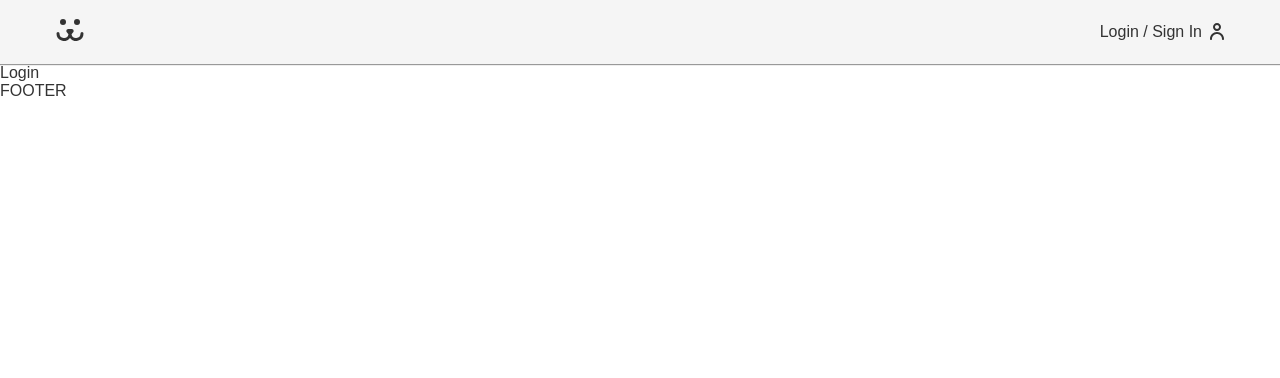
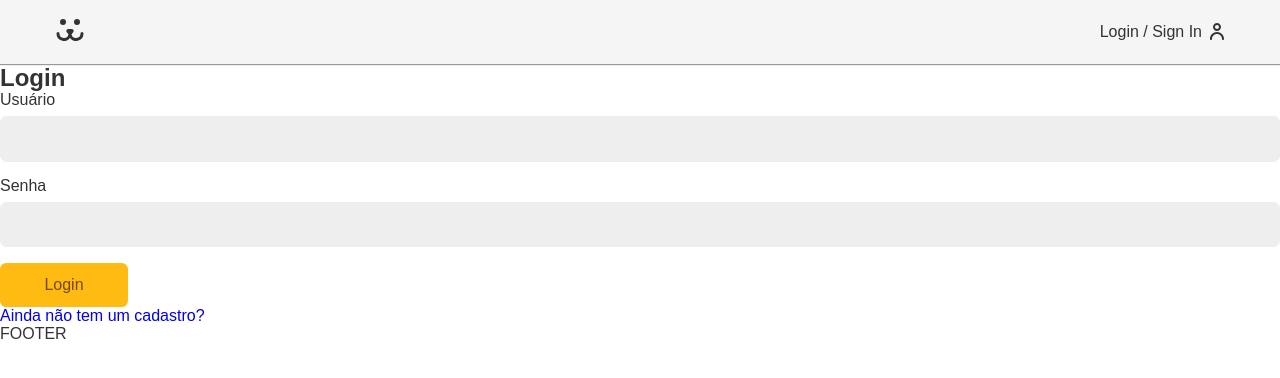
Before and after one commit to mateusfnogueira/picShare-reactJs, a React (Create React App) app: page /login in a window 1280 px wide. Shown: the top 378 px of the page. Built offline with nearby package versions, Linux system fonts and the light colour scheme.

Commit message:
Login funcional com auth

```diff
--- /dev/null
+++ b/src/api.js
@@ -0,0 +1,26 @@
+export const API_URL = "http://apipicshare.local/json";
+
+export function TOKEN_POST(body) {
+  return {
+    url: API_URL + "/jwt-auth/v1/token",
+    options: {
+      method: "POST",
+      headers: {
+        "Content-Type": "application/json",
+      },
+      body: JSON.stringify(body),
+    },
+  };
+}
+
+export function USER_GET(token) {
+  return {
+    url: API_URL + "/api/user",
+    options: {
+      method: "GET",
+      headers: {
+        Authorization: "Bearer" + token,
+      },
+    },
+  };
+}
--- /dev/null
+++ b/src/components/button/Button.jsx
@@ -0,0 +1,12 @@
+import React from "react";
+import styles from "./Button.module.css";
+
+const Button = ({ children, ...props }) => {
+  return (
+    <button {...props} className={styles.button}>
+      {children}
+    </button>
+  );
+};
+
+export default Button;
--- /dev/null
+++ b/src/components/button/Button.module.css
@@ -0,0 +1,24 @@
+.button {
+  font-size: 1rem;
+  font-family: var(--type-first);
+  cursor: pointer;
+  border: none;
+  border-radius: 0.4rem;
+  background: #fb1;
+  color: #764701;
+  min-width: 8rem;
+  padding: 0.8rem 1.2rem;
+  box-sizing: border-box;
+  transition: 0.1s;
+}
+
+.button:hover,
+.button:focus {
+  outline: none;
+  box-shadow: 0 0 0 3px #fea, 0 0 0 4px #fb1;
+}
+
+.button:disabled {
+  opacity: 0.5;
+  cursor: wait;
+}
--- a/src/components/header/Header.jsx
+++ b/src/components/header/Header.jsx
@@ -12,6 +12,7 @@ const Header = () => {
         </Link>
         <Link className={styles.login} to="/login">Login / Sign In</Link>
       </nav>
+      {/* TODO fazer header pos Auth */}
     </header>
   );
 };
--- /dev/null
+++ b/src/components/input/Input.jsx
@@ -0,0 +1,24 @@
+import React from "react";
+import styles from "./Input.module.css";
+
+const Input = ({ label, type, name, value, onChange, error, onBlur }) => {
+  return (
+    <div className={styles.wrapper}>
+      <label htmlFor={name} className={styles.label}>
+        {label}
+      </label>
+      <input
+        id={name}
+        name={name}
+        className={styles.input}
+        type={type}
+        value={value}
+        onChange={onChange}
+        onBlur={onBlur}
+      />
+      {error && <p className={styles.error}>{error}</p>}
+    </div>
+  );
+};
+
+export default Input;
--- /dev/null
+++ b/src/components/input/Input.module.css
@@ -0,0 +1,35 @@
+.wrapper {
+  margin-bottom: 1rem;
+}
+
+.input {
+  border: 1px solid #eee;
+  display: block;
+  width: 100%;
+  font-size: 1rem;
+  padding: 0.8rem;
+  border-radius: 0.4rem;
+  background: #eee;
+  transition: 0.2s;
+}
+
+.input:focus,
+.input:hover {
+  outline: none;
+  border-color: #fb1;
+  background: white;
+  box-shadow: 0 0 0 3px #fea;
+}
+
+.label {
+  display: block;
+  font-size: 1rem;
+  line-height: 1;
+  padding-bottom: 0.5rem;
+}
+
+.error {
+  color: #f31;
+  font-size: 0.875rem;
+  margin-top: 0.25rem;
+}
--- /dev/null
+++ b/src/hooks/useForm.jsx
@@ -0,0 +1,43 @@
+import React from "react";
+
+const types = {
+  email: {
+    regex: /^(([^<>()[\]\\.,;:\s@"]+(\.[^<>()[\]\\.,;:\s@"]+)*)|(".+"))@((\[[0-9]{1,3}\.[0-9]{1,3}\.[0-9]{1,3}\.[0-9]{1,3}\])|(([a-zA-Z\-0-9]+\.)+[a-zA-Z]{2,}))$/,
+    message: "Preencha um email válido",
+  },
+};
+
+const useForm = (type) => {
+  const [value, setValue] = React.useState("");
+  const [error, setError] = React.useState(null);
+
+  function validate(value) {
+    if (type === false) return true;
+    if (value.length === 0) {
+      setError("Preencha um valor.");
+      return false;
+    } else if (types[type] && !types[type].regex.test(value)) {
+      setError(types[type].message);
+      return false;
+    } else {
+      setError(null);
+      return true;
+    }
+  }
+
+  function onChange({ target }) {
+    if (error) validate(target.value);
+    setValue(target.value);
+  }
+
+  return {
+    value,
+    setValue,
+    onChange,
+    error,
+    validate: () => validate(value),
+    onBlur: () => validate(value),
+  };
+};
+
+export default useForm;
--- a/src/pages/login/Login.jsx
+++ b/src/pages/login/Login.jsx
@@ -1,11 +1,31 @@
-import React from 'react';
-import styles from './Login.module.css';
-
+import React from "react";
+import { Route, Switch, useRouteMatch } from "react-router-dom";
+import styles from "./Login.module.css";
+import LoginForm from "./LoginForm";
+import LostPass from "./LostPass";
+import NewUser from "./NewUser";
+import ResetPass from "./ResetPass";
 
 const Login = () => {
-  return <div className={styles.login}>
-    Login
-  </div>
-}
+  let match = useRouteMatch();
+  return (
+    <div className={styles.login}>
+      <Switch>
+        <Route path={`${match.path}/resetPass`}>
+          <ResetPass />
+        </Route>
+        <Route path={`${match.path}/lostPass`}>
+          <LostPass />
+        </Route>
+        <Route path={`${match.path}/newUser`}>
+          <NewUser />
+        </Route>
+        <Route path="/">
+          <LoginForm />
+        </Route>
+      </Switch>
+    </div>
+  );
+};
 
 export default Login;
--- /dev/null
+++ b/src/pages/login/LoginForm.jsx
@@ -0,0 +1,55 @@
+import React from "react";
+import { Link } from "react-router-dom";
+import Button from "../../components/button/Button";
+import Input from "../../components/input/Input";
+import useForm from "../../hooks/useForm";
+import { TOKEN_POST, USER_GET } from "../../api";
+
+const LoginForm = () => {
+  const username = useForm();
+  const password = useForm();
+
+  React.useEffect(() => {
+    const token = window.localStorage.getItem("token");
+    if (token) {
+      getUser(token);
+    }
+  }, []);
+
+  async function getUser(token) {
+    const { url, options } = USER_GET(token);
+    const response = await fetch(url, options);
+    const json = await response.json();
+    console.log(json);
+  }
+
+  async function handleLogin(event) {
+    event.preventDefault();
+
+    if (username.validate() && password.validate()) {
+      const { url, options } = TOKEN_POST({
+        username: username.value,
+        password: password.value,
+      });
+
+      const response = await fetch(url, options);
+      const json = await response.json();
+      window.localStorage.setItem('token', json.token);
+      getUser(json.token);
+    }
+  }
+
+  return (
+    <section>
+      <h1>Login</h1>
+      <form action="" onSubmit={handleLogin}>
+        <Input label="Usuário" type="text" name="username" {...username} />
+        <Input label="Senha" type="password" name="password" {...password} />
+        <Button>Login</Button>
+      </form>
+      <Link to="/login/newUser">Ainda não tem um cadastro?</Link>
+    </section>
+  );
+};
+
+export default LoginForm;
--- /dev/null
+++ b/src/pages/login/LostPass.jsx
@@ -0,0 +1,9 @@
+import React from 'react';
+
+const LostPass = () => {
+  return (
+    <div>Esqueci a senha</div>
+  );
+}
+
+export default LostPass;
--- /dev/null
+++ b/src/pages/login/NewUser.jsx
@@ -0,0 +1,15 @@
+import React from 'react';
+
+
+const NewUser = () => {
+
+
+
+  return (
+    <section>
+      <h1>NewUser</h1>
+    </section>
+  );
+}
+
+export default NewUser;
--- /dev/null
+++ b/src/pages/login/ResetPass.jsx
@@ -0,0 +1,7 @@
+import React from 'react';
+
+const ResetPass = () => {
+  <div>Resetar password</div>
+}
+
+export default ResetPass;
```
Also changed, not shown: 1 other file (tests, documents, lock files or other folders).
